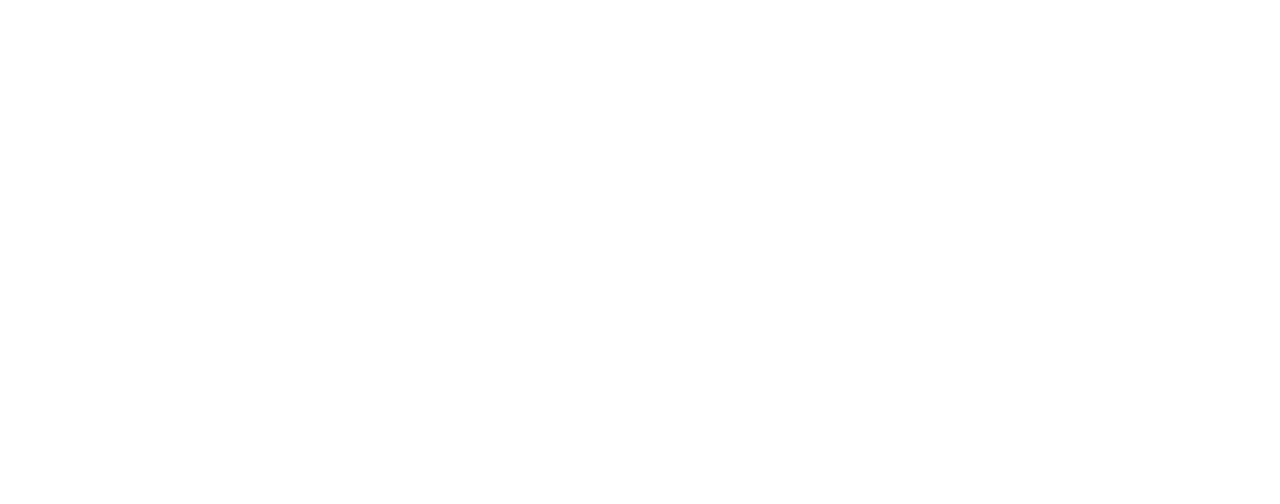
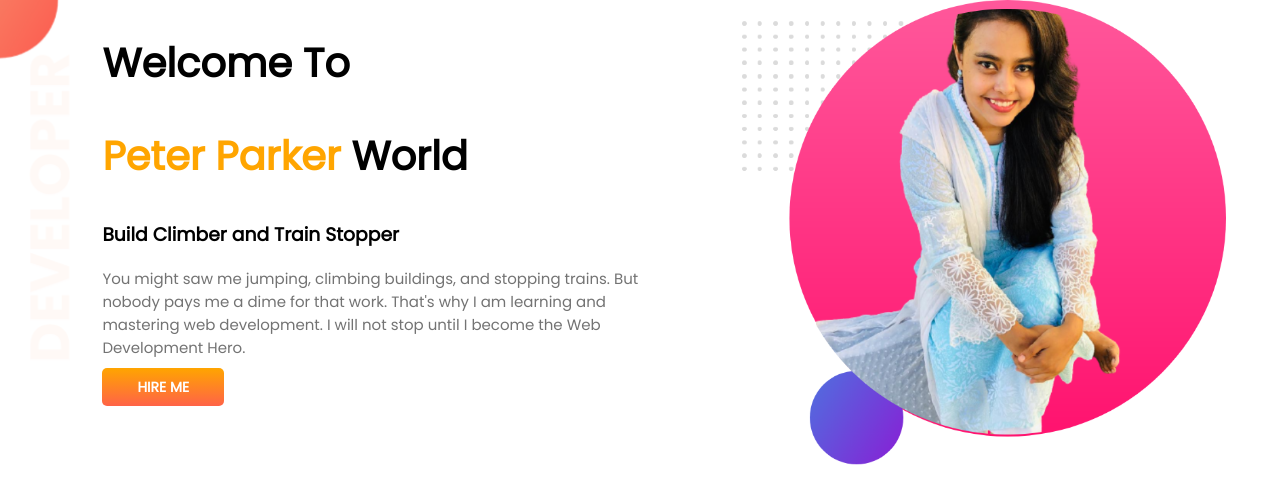
Before and after one commit to jadrita/practice-portfolio, a plain HTML site: page index.html in a window 1280 px wide. Drawn offline with Linux system fonts and the light colour scheme.

Commit message:
added first section

```diff
--- a/index.html
+++ b/index.html
@@ -5,9 +5,26 @@
   <meta http-equiv="X-UA-Compatible" content="IE=edge">
   <meta name="viewport" content="width=device-width, initial-scale=1.0">
   <title>My First Portfolio</title>
+  <link rel="preconnect" href="https://fonts.googleapis.com">
+  <link rel="preconnect" href="https://fonts.gstatic.com" crossorigin>
+  <link href="https://fonts.googleapis.com/css2?family=Lato:ital,wght@1,300&family=Montserrat:wght@400;700&family=Poppins&display=swap" rel="stylesheet">
   <link rel="stylesheet" href="style.css">
+
 </head>
 <body>
+  <section class="top-banner">
+    <div class="half-width">
+      <h1> Welcome To </h1>
+      <h1> <span class="orange-color"> Peter Parker</span>  World </h1>
+      <h3> Build Climber and Train Stopper </h3>
+      <p class="description"> You might saw me jumping, climbing buildings, and stopping trains. But <br> nobody pays me a dime for that work. That's why I am learning and <br> mastering web development. I will not stop until I become the Web <br> Development Hero. </p>
+      <a Class="link-button" href="https://www.linkedin.com/feed/" target="_blank">HIRE ME</a>
+
+    </div>
+   <div class="half-width">
+    <img src="pictures/portfolio-pic-1.png" alt="picture of adrita">
+   </div>
+  </section>
 
 </body>
 </html>
--- a/style.css
+++ b/style.css
@@ -0,0 +1,39 @@
+body{
+  font-family: poppins;
+  margin: 0;
+}
+h1{
+  font-size: 40px;
+}
+.orange-color{
+  color: orange;
+}
+.description{
+  color: rgb(115, 115, 115);
+  font-size: 15px;
+}
+
+section{
+  display: flex;
+}
+.half-width{
+  width: 50%;
+  padding-left: 8%;
+}
+.half-width img{
+  width: 90%;
+}
+.link-button{
+text-decoration: none;
+background-image: linear-gradient(orange, tomato);
+padding: 9px 35px;
+color: white;
+border-radius: 5px;
+font-size: 14px;
+font-weight: 700;
+}
+.top-banner{
+  background-image: url(developer-portfolio-master/images/top-banner.png);
+  background-repeat: no-repeat;
+
+}
```
Also changed, not shown: developer-portfolio-master/images/dream-bg.png (added), developer-portfolio-master/images/exp-bg.png (added), developer-portfolio-master/images/jhankar.png (added), developer-portfolio-master/images/jhankar2.png (added), developer-portfolio-master/images/my-bg.png (added), developer-portfolio-master/images/my-bg2.png (added), developer-portfolio-master/images/top-banner.png (added), pictures/portfolio-pic-1.png (added), 7 other files.
